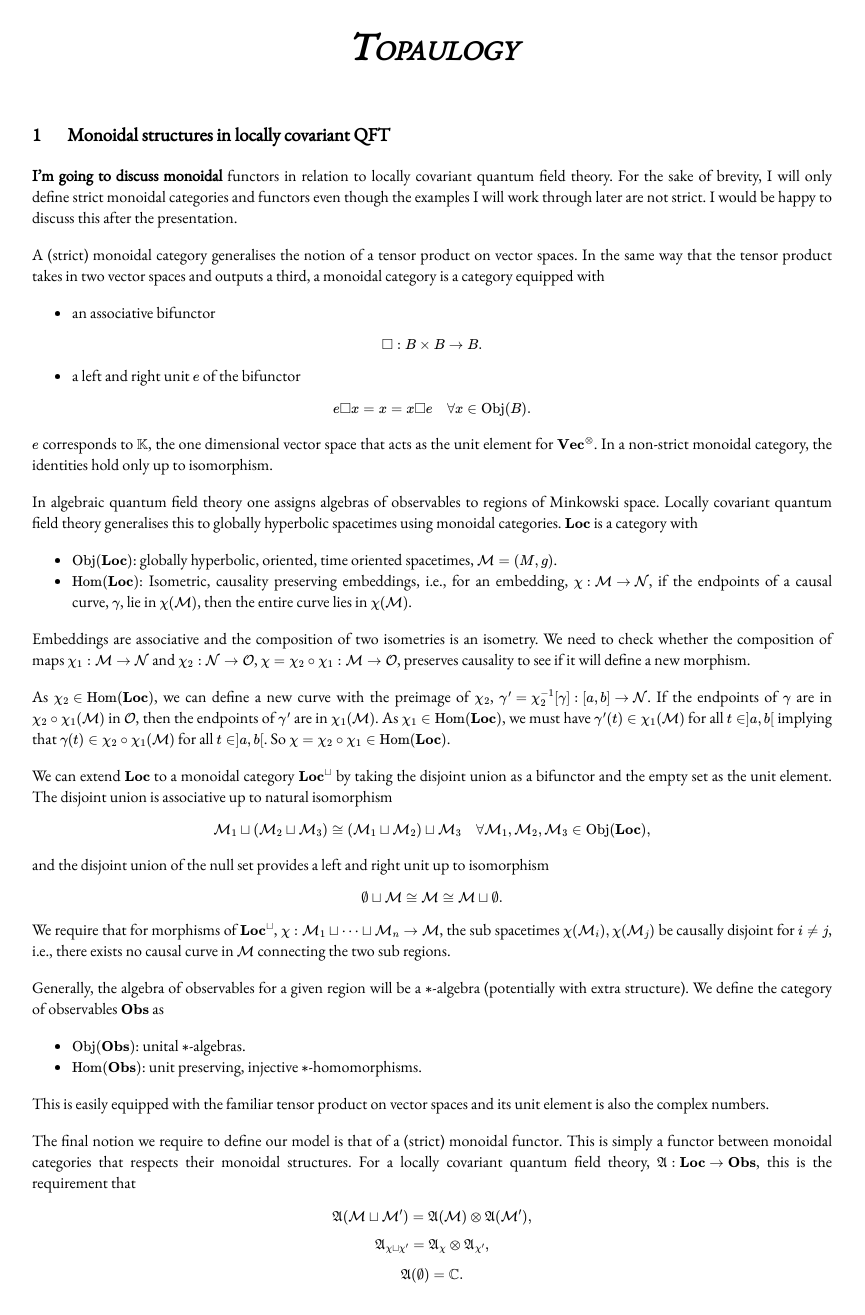
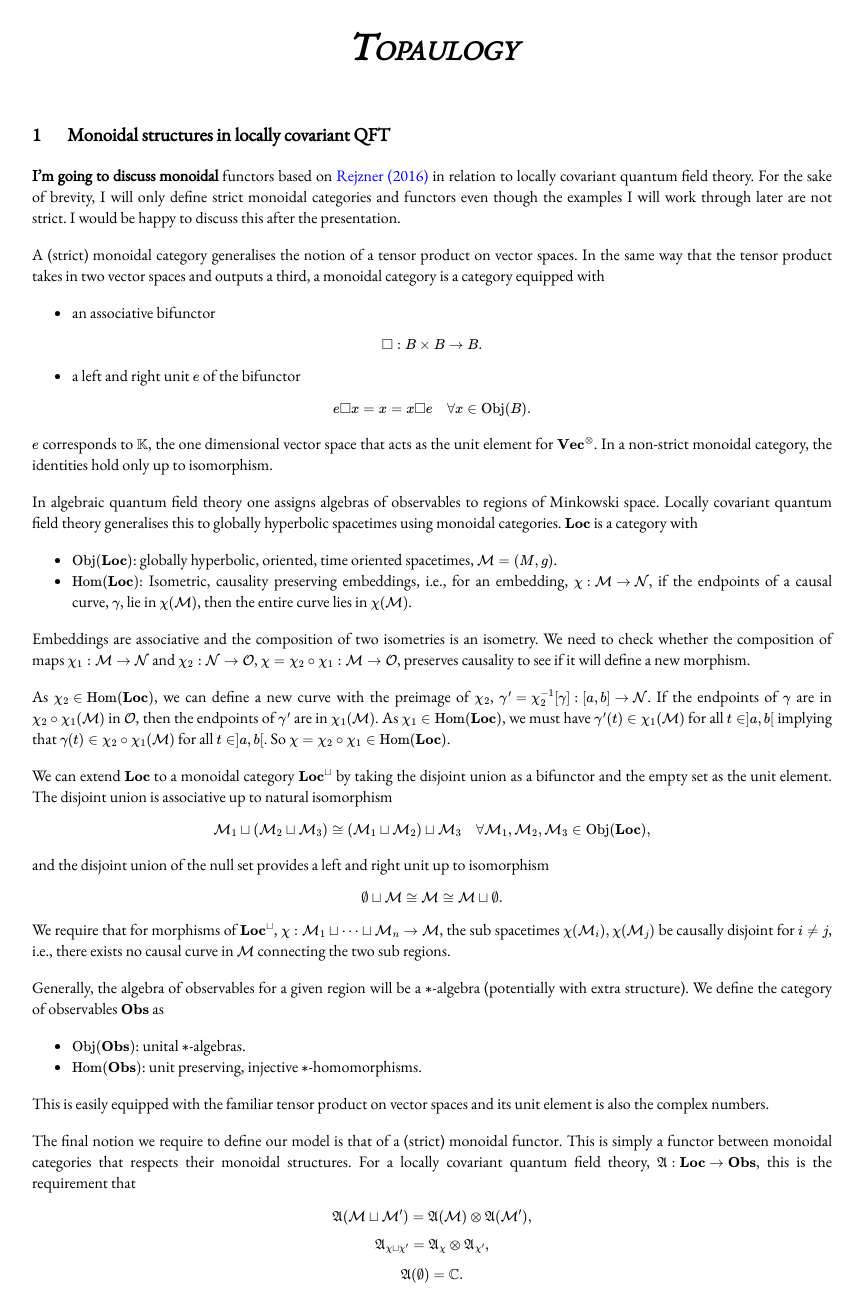
Before and after one commit to toPAULogy/toPAULogy.github.io, a Jekyll site: the page built from test.md, in a window 1280 px wide. Shown: the whole page, without its empty margins (208-1073 px from the left). Built offline with Jekyll 4.4.1, drawn with Linux system fonts in a browser that asks for light colours.

Commit message:
jhabskjhbk4

```diff
--- a/test.md
+++ b/test.md
@@ -4,7 +4,7 @@ title: Monoidal structures in locally covariant QFT
 ---
 ### 1 &emsp; Monoidal structures in locally covariant QFT
 
-**I'm going to discuss monoidal** functors in relation to locally covariant quantum field theory. For the sake of brevity, I will only define strict monoidal categories and functors even though the examples I will work through later are not strict. I would be happy to discuss this after the presentation.
+**I'm going to discuss monoidal** functors based on [Rejzner (2016)](https://link.springer.com/book/10.1007/978-3-319-25901-7) in relation to locally covariant quantum field theory. For the sake of brevity, I will only define strict monoidal categories and functors even though the examples I will work through later are not strict. I would be happy to discuss this after the presentation.
 
 A (strict) monoidal category generalises the notion of a tensor product on vector spaces. In the same way that the tensor product takes in two vector spaces and outputs a third, a monoidal category is a category equipped with
 
```
